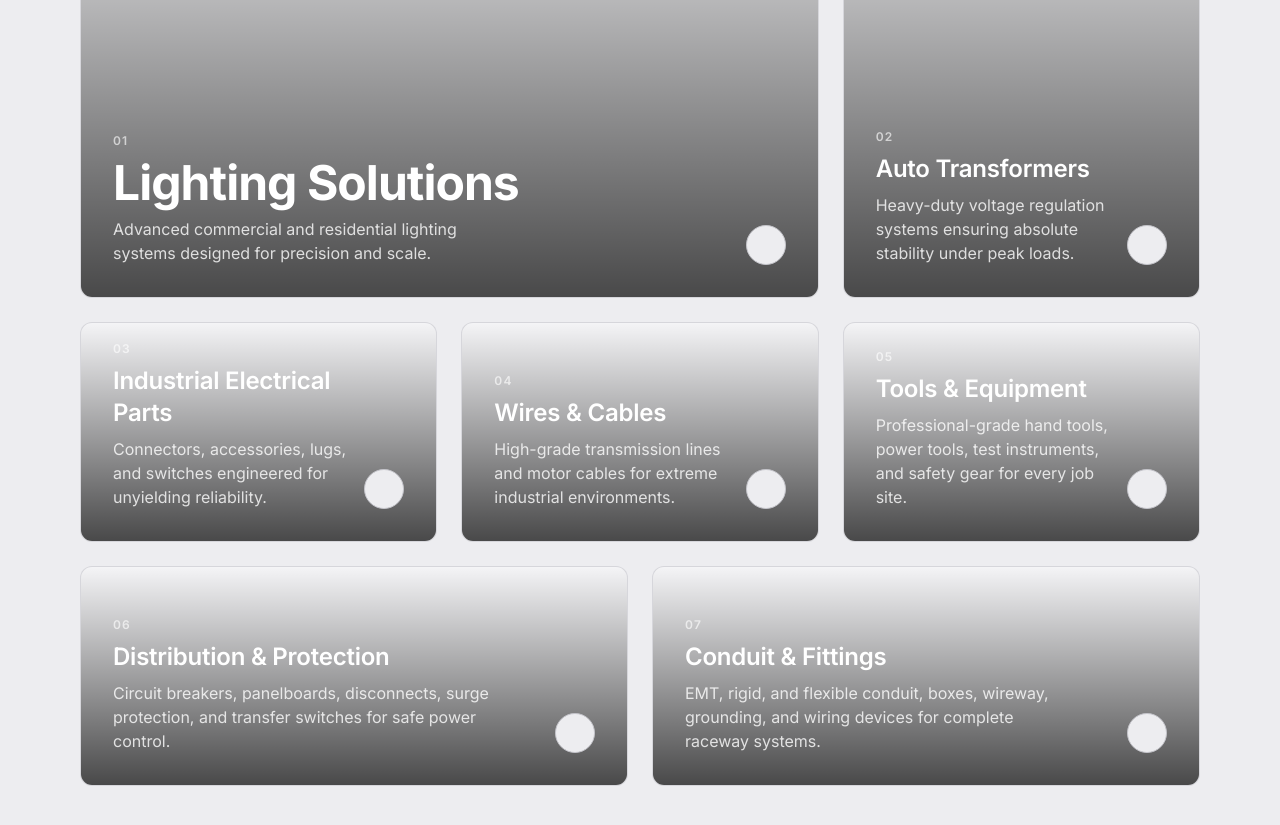
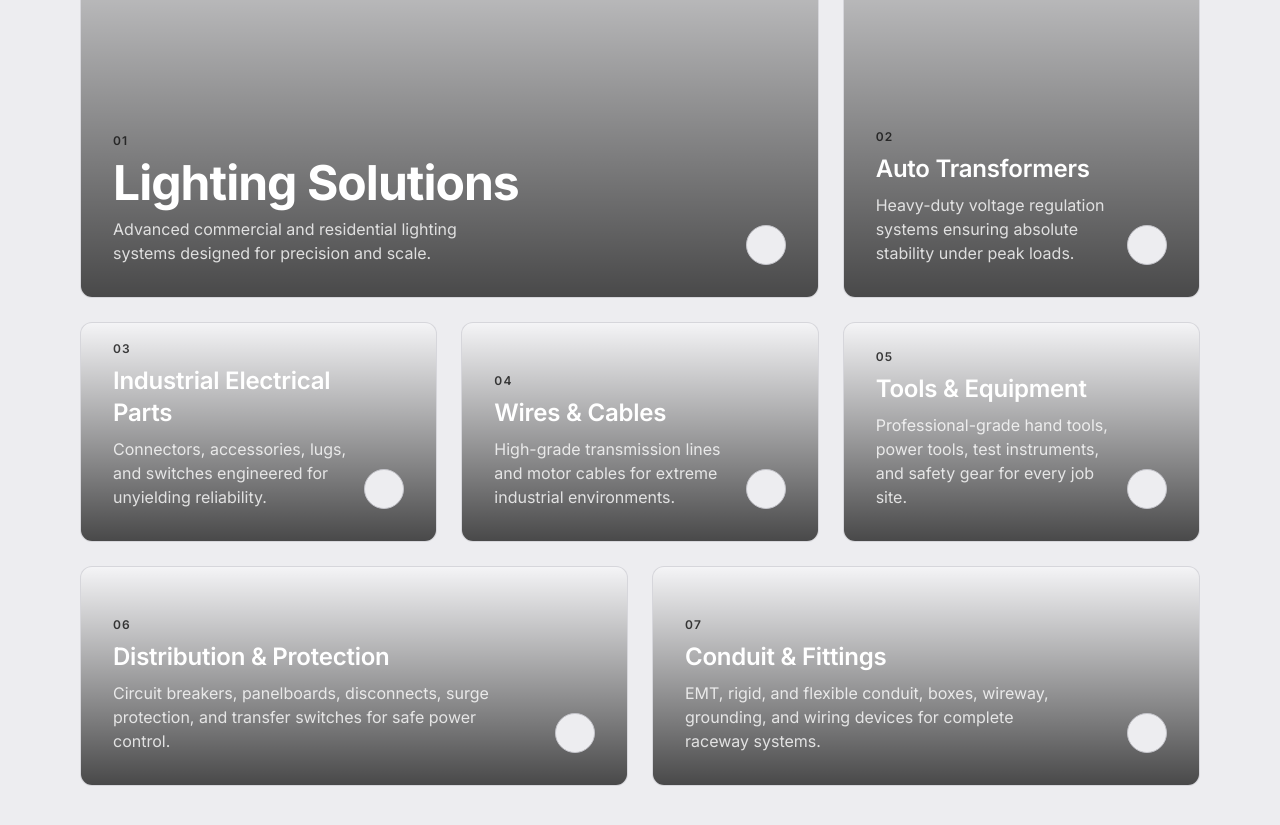
Before and after one commit to moonlights-ca/moonlights.github.io, a Next.js app: page /moonlights.github.io/ in a window 1280 px wide. Shown: the part 1280-2105 px from the top of the page. Built offline with nearby package versions, Linux system fonts and the light colour scheme.

Commit message:
fix image and text

```diff
--- a/src/app/globals.css
+++ b/src/app/globals.css
@@ -320,33 +320,7 @@ html.light h1.text-white .text-transparent.bg-clip-text[class*="bg-gradient-to-r
   color: var(--color-background) !important;
 }
 
-/* ─── Light Mode Hero Text Readability ─── */
-/* When hero text overlays a dark scrim, it needs to be white */
-html.light section[class*="relative"] h1[class*="text-on-surface"],
-html.light section[class*="relative"] p[class*="text-on-surface-variant"],
-html.light a[class*="group"] h3[class*="text-on-surface"],
-html.light a[class*="group"] p[class*="text-on-surface-variant"],
-html.light a[class*="group"] span[class*="text-primary"],
-html.light section[class*="relative"] span[class*="text-primary"] {
-  color: #ffffff !important;
-}
 
-html.light section[class*="relative"] p[class*="text-on-surface-variant"] {
-  color: rgba(255, 255, 255, 0.9) !important;
-}
-
-/* Fix category card text numbers */
-html.light a[class*="group"] span[class*="text-primary"] {
-  color: rgba(255, 255, 255, 0.8) !important;
-}
-
-html.light a[class*="group"] h3[class*="text-on-surface"] {
-  color: #ffffff !important;
-}
-
-html.light a[class*="group"] p[class*="text-on-surface-variant"] {
-  color: rgba(255, 255, 255, 0.8) !important;
-}
 /* ─── Light Mode Utility Overrides ─── */
 html.light .lm-bg-black {
   background-color: #111111 !important;
```
Also changed, not shown: public/assets/iberville_ci1728_conduit_locknut.webp, public/assets/superstrut_cpc125_cobra_clamp.webp.
